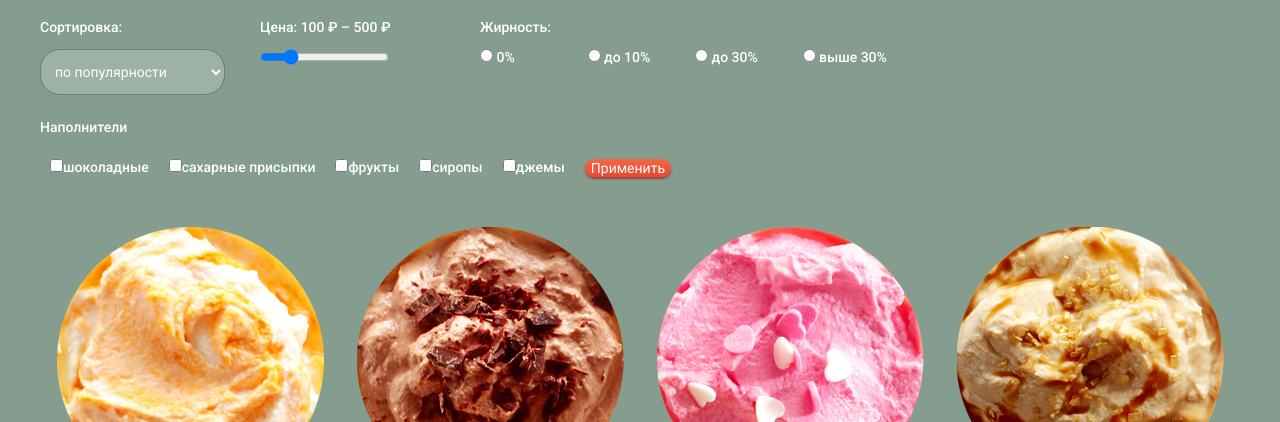
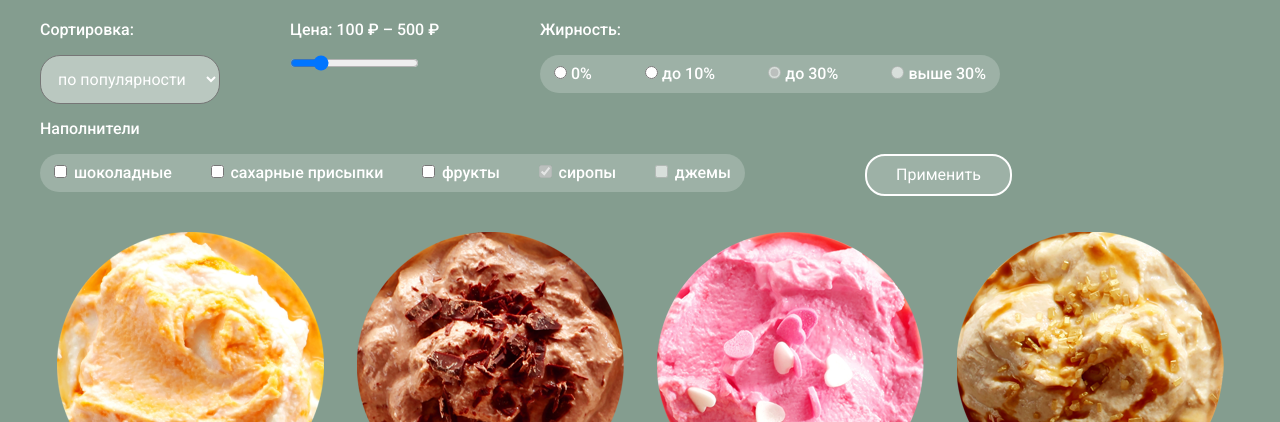
Before and after one commit to Zheldybin/Glassy, a plain HTML site: page catalog.html in a window 1280 px wide. Shown: the part 193-615 px from the top of the page. Drawn offline with Linux system fonts and the light colour scheme.

Commit message:
пофиксил фильтр

```diff
--- a/catalog.html
+++ b/catalog.html
@@ -86,8 +86,10 @@
 
     <div class="filter">
 
-      <div class="filter-hit grid-item1">
-        <label for="filter"><p>Сортировка:</p>
+      <div class="first">
+
+        <div class="filter-hit">
+          <p>Сортировка:</p>
             <select name="icecream" id="">
               <option value="">по популярности</option>
               <option value="">сначала недорогие</option>
@@ -97,34 +99,59 @@
           </label>
         </div>
 
-      <div class="filter-praic grid-item2">
-        <label for="filter-praic"><p>Цена: 100 ₽ – 500 ₽</p>
-          <input type="range" multiple min="0" max="100" value="20" class="filter-praic__range" id="myRange">
+        <div class="filter-praic">
+          <p>Цена: 100 ₽ – 500 ₽</p>
+            <input type="range" multiple min="0" max="100" value="20" id="myRange">
           </label>
         </div>
 
-      <div class="filter-fat grid-item3">
-        <label for="filter-fat"><p>Жирность:</p>
+
+        <div class="filter-fat">
+          <p>Жирность:</p>
             <form action="#">
-            <div><input type="radio" name="filter-fat__item" value="0"> 0%</div>
-            <div><input type="radio" name="filter-fat__item" value="10"> до 10%</div>
-            <div><input type="radio" name="filter-fat__item" value="30"> до 30%</div>
-            <div><input type="radio" name="filter-fat__item" value="30+"> выше 30%</div>
+              <label class="radio">
+                <input class="radio-input" type="radio" name="filter-fat__item" value="0"> 0%
+                <span class="radio-check"></span>
+              </label>
+              <label class="radio-check">
+                <input class="radio-input"  type="radio" name="filter-fat__item" value="10"> до 10%
+                <span class="radio-check"></span>
+              </label>
+              <label class="radio-check">
+                <input class="radio-input" type="radio" name="filter-fat__item" value="30" checked disabled> до 30%
+                <span class="radio-check"></span>
+              </label>
+              <label class="radio-check">
+                <input class="radio-input" type="radio" name="filter-fat__item" value="30+"  disabled> выше 30%
+                <span class="radio-check"></span>
+              </label>
             </form>
           </label>
         </div>
+      </div>
 
-      <div class="filter-add grid-item4">
-        <label for="filter-add"><p>Наполнители</p>
+      <div class="second">
+        <div class="filter-add">
+          <p>Наполнители</p>
             <form action="#">
-            <div><input type="checkbox" name="filter-fat__add" value="chocolate">шоколадные</div>
-            <div><input type="checkbox" name="filter-fat__add" value="sugar">сахарные присыпки</div>
-            <div><input type="checkbox" name="filter-fat__add" value="fruits">фрукты</div>
-            <div><input type="checkbox" name="filter-fat__add" value="syrup">сиропы</div>
-            <div><input type="checkbox" name="filter-fat__add" value="jam">джемы</div>
-            <div class="grid-item5"><button class="button">Применить</button></div>
+              <label class="checkbox">
+                <input class="checkbox-input" type="checkbox" name="filter-fat__add" value="chocolate">шоколадные
+              </label>
+              <label class="checkbox">
+                <input class="checkbox-input" type="checkbox" name="filter-fat__add" value="sugar">сахарные присыпки
+              </label>
+              <label class="checkbox">
+                <input class="checkbox-input" type="checkbox" name="filter-fat__add" value="fruits">фрукты
+              </label>
+              <label class="checkbox">
+                <input class="checkbox-input" type="checkbox" name="filter-fat__add" value="syrup" checked disabled>сиропы
+              </label>
+              <label class="checkbox">
+                <input class="checkbox-input" type="checkbox" name="filter-fat__add" value="jam" disabled>джемы
+              </label>
             </form>
-        </label>
+        </div>
+        <div><button class="button-filter">Применить</button></div>
       </div>
     </div>
 
--- a/css/cotalog.css
+++ b/css/cotalog.css
@@ -303,6 +303,11 @@ header nav ul {
     margin-right: 8px;
 }
 
+.breadcrumb-item + .breadcrumb-item::after {
+    content: "»";
+    margin-left: 8px;
+}
+
 .h1 {
     margin: 0;
     font-weight: 700;
@@ -313,53 +318,126 @@ header nav ul {
 /* фильтр */
 
 .filter {
-    width: 870px;
-    display: grid;
-    grid-template-columns: 1fr 1fr 1fr 1fr;
-    gap: 10px;
+    width: 80%;
     font-weight: 500;
     font-size: 16px;
     line-height: 18px;
-    font-weight: 500;
-    font-size: 14px;
-    line-height: 16px;
 }
 
-.grid-item3 {
-    grid-column: 3 / 5;
-    width: 100%;
+.filter-fat form {
+    padding: 10px 14px;
+    background: rgba(255, 255, 255, 0.2);
+    border-radius: 20px;
+    display: flex;
+    justify-content: space-between;
+}
+
+.filter-add form {
+    padding: 10px 14px;
+    background: rgba(255, 255, 255, 0.2);
+    border-radius: 20px;
+    display: flex;
+    justify-content: space-between;
+}
+
+.filter-add input {
+    margin-right: 7px;
+}
+
+.button-filter {
+    position: relative;
+    top: 50px;
+    left: 100px;
+}
+
+.first {
+    display: grid;
+    grid-template-columns: 1fr 1fr 2fr;
+    grid-gap: 20px;
+}
+
+.second {
+    display: grid;
+    grid-template-columns: 3fr 1fr;
+    grid-gap: 20px;
+}
+
+select {
+    background: rgba(255, 255, 255, 0.438);
+    border-radius: 20px;
+    padding: 13px 0px 13px 13px;
+    color: white;
+}
+
+select:hover {
+    color: #323232;
+}
+
+.filter-hit * option {
+    background: #FFFFFF;
 
 }
 
-.grid-item4 {
-    grid-column: 1 / 5;
-    width: 100%;
+.button-filter {
+    padding: 10px 29px;
+    background: rgba(255, 255, 255, 0.2);
+    border: 2px solid #FFFFFF;
+    border-radius: 20px;
+    color: white;
+    cursor: pointer;
 }
 
-.filter-fat form {
-    display: grid;
-    grid-template-columns: repeat(4, 1fr);
+.button-filter:hover {
+    background: #FFFFFF;
+    border-radius: 20px;
+    color: #323232;
 }
 
-.filter-add form {
-    display: grid;
-    grid-template-columns: repeat(6, max-content);
+.button-filter:active {
+    box-shadow: inset 0px 2px 1px #696969;
+    color: #323232;
 }
 
-.filter-add div {
-    padding: 10px;
+/* Радио кнопки */
+
+.radio {
+
 }
 
-select {
-    background: rgba(255, 255, 255, 0.2);
-    border-radius: 20px;
-    padding: 13px 26px 13px 10px;
-    color: white;
+/* .checkbox-input {
+    -webkit-appearance: none;
+    -moz-appearance: none;
+    appearance: none;
+}
+    .checkbox-check {
+    width: 15px;
+    height: 15px;
+    border: 2px solid rgb(0, 0, 0);
+    border-radius: 50%;
+} */
+
+/* Checked */
+
+.radio-input:checked + .radio-check {
+
 }
 
-.filter-praic input {
-    background: rgba(255, 255, 255, 0.2);
-    border-radius: 20px;
+/* Focused */
+
+.radio-input:focus + .radio-check {
+
+}
+
+/* disables */
+
+.radio-input:disabled + .radio-check {
+
+}
+
+/* checked disavled */
+
+.radio-input:checked:disabled + .radio-check {
+
 }
 
 /* каталог */
```
Lines whose indentation alone changed are shown as unchanged.
